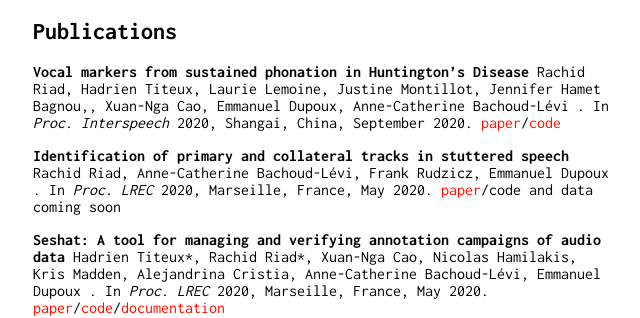
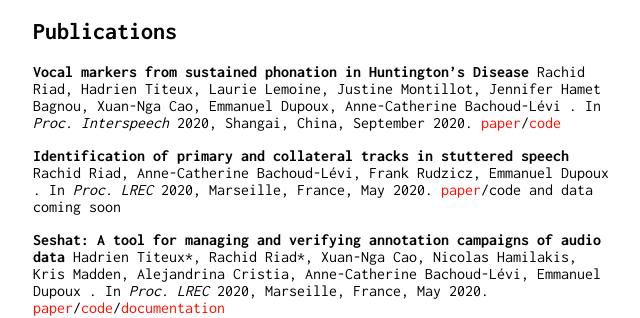
Before and after one commit to Rachine/Rachine.github.io, a Jekyll site: the page built from index.md, in a window 1280 px wide. Shown: the part 431-749 px from the top of the page, without its empty margins (319-959 px from the left). Built offline with Jekyll 4.4.1, drawn with Linux system fonts in a browser that asks for light colours; our own code applies the rules of GitHub Pages for plain Markdown files.

```diff
--- a/index.md
+++ b/index.md
@@ -22,7 +22,7 @@
 ## Publications
 
 **Vocal markers from sustained phonation in Huntington's Disease**
-Rachid Riad, Hadrien Titeux, Laurie Lemoine, Justine Montillot, Jennifer Hamet Bagnou,, Xuan-Nga Cao, Emmanuel Dupoux, Anne-Catherine Bachoud-Lévi
+Rachid Riad, Hadrien Titeux, Laurie Lemoine, Justine Montillot, Jennifer Hamet Bagnou, Xuan-Nga Cao, Emmanuel Dupoux, Anne-Catherine Bachoud-Lévi
 .  In *Proc. Interspeech* 2020, Shangai, China, September 2020.
 [paper](https://arxiv.org/abs/2006.05365)/[code](https://github.com/bootphon/sustained-phonation-features)
 
```
